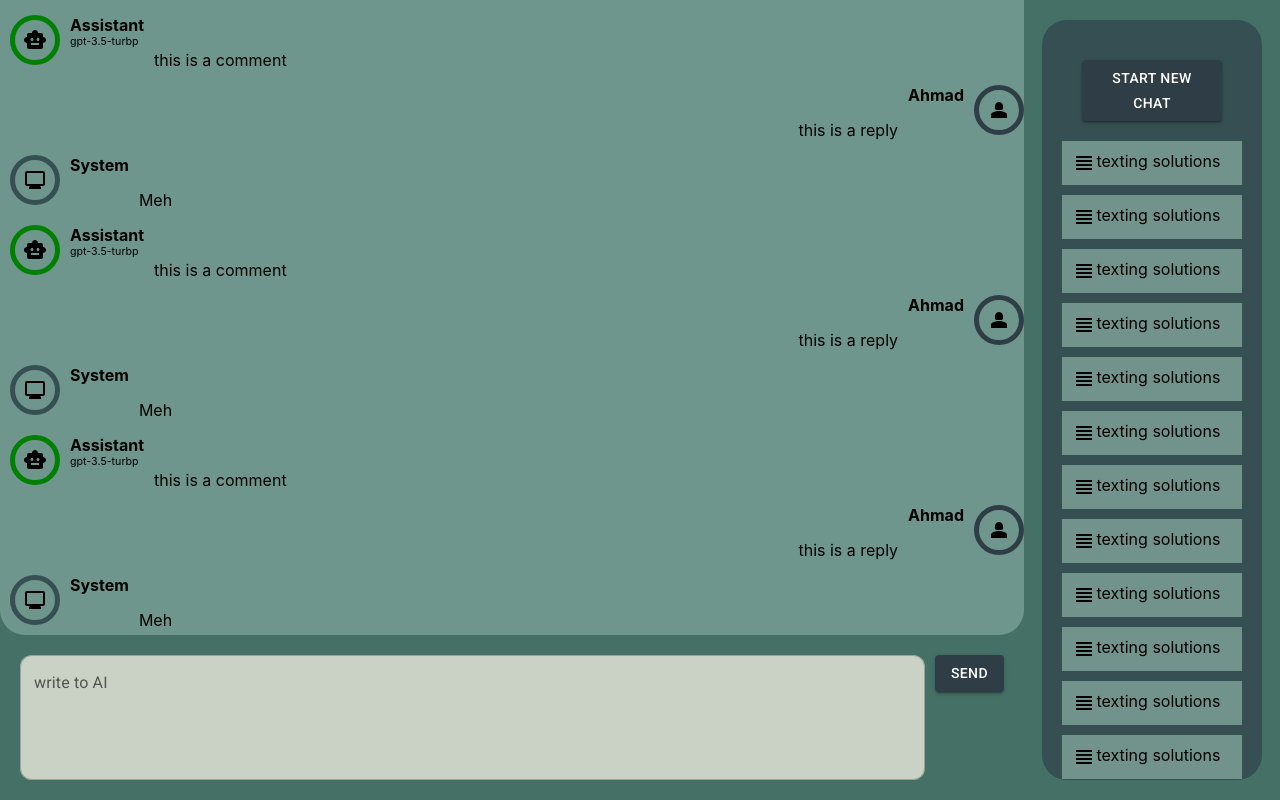
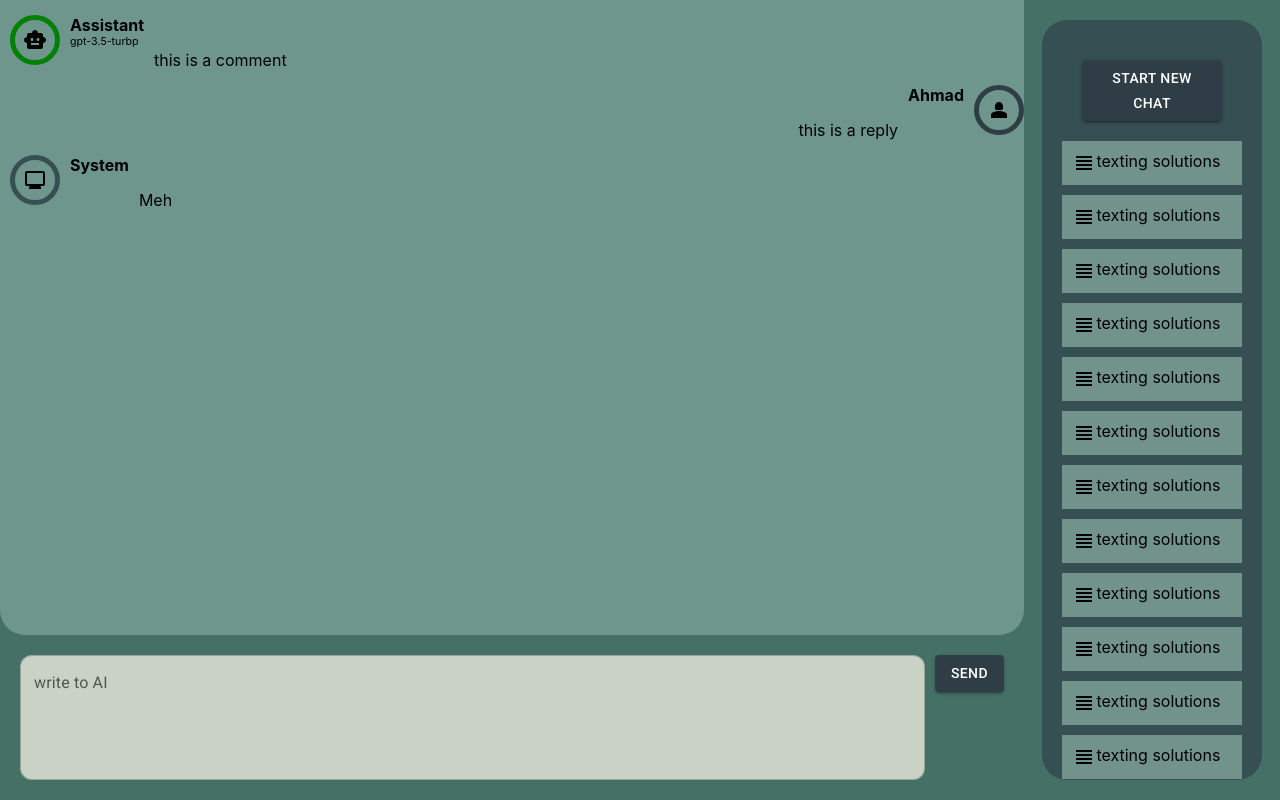
Before and after one commit to ahmad244/Chat-gpt, a React (Create React App) app: page / in a window 1280 px wide. Built offline with nearby package versions, Linux system fonts and the light colour scheme.

Commit message:
added axios and dummy request to Appian

```diff
--- a/package.json
+++ b/package.json
@@ -13,6 +13,7 @@
     "@testing-library/jest-dom": "^5.17.0",
     "@testing-library/react": "^13.4.0",
     "@testing-library/user-event": "^13.5.0",
+    "axios": "^1.5.0",
     "gh-pages": "^6.0.0",
     "react": "^18.2.0",
     "react-dom": "^18.2.0",
--- a/src/components/ChatSecion.css
+++ b/src/components/ChatSecion.css
@@ -1,6 +1,7 @@
 .ChatSecion {
   overflow: auto;
-  grid-area: 1 /1 /1 /1;
+  grid-column: span 1;
+  grid-row: span 1;
   background-color: #6e968c;
   border-radius: 0 0 25px 25px;
 }
--- a/src/components/ChatSecion.js
+++ b/src/components/ChatSecion.js
@@ -3,66 +3,43 @@ import "./ChatSecion.css";
 import ChatItem from "./ChatItem";
 
 class ChatSecion extends React.Component {
+  constructor(props) {
+    super(props);
+    this.state = {
+      chatItems: [
+        // Initial chat items
+        {
+          name: "Assistant",
+          model: "gpt-3.5-turbp",
+          comment: "this is a comment",
+        },
+        { name: "Ahmad", comment: "this is a reply" },
+        { name: "System", comment: "Meh" },
+        // ... other initial chat items ...
+      ],
+    };
+  }
+
+  // Function to add a new chat item
+  addChatItem = (newChatItem) => {
+    this.setState((prevState) => ({
+      chatItems: [...prevState.chatItems, newChatItem],
+    }));
+  };
+
   render() {
+    const { chatItems } = this.state;
+
     return (
-
-     <div className="ChatSecion">
-
-<ChatItem name="Assistant" model="gpt-3.5-turbp" comment="this is a comment"/>
-        <ChatItem name="Ahmad" comment="this is a reply"/>
-        <ChatItem name="System" comment="Meh"/>
-        <ChatItem name="Assistant" model="gpt-3.5-turbp" comment="this is a comment"/>
-        <ChatItem name="Ahmad" comment="this is a reply"/>
-        <ChatItem name="System" comment="Meh"/>
-        <ChatItem name="Assistant" model="gpt-3.5-turbp" comment="this is a comment"/>
-        <ChatItem name="Ahmad" comment="this is a reply"/>
-        <ChatItem name="System" comment="Meh"/>
-        <ChatItem name="Assistant" model="gpt-3.5-turbp" comment="this is a comment"/>
-        <ChatItem name="Ahmad" comment="this is a reply"/>
-        <ChatItem name="System" comment="Meh"/>
-        <ChatItem name="Assistant" model="gpt-3.5-turbp" comment="this is a comment"/>
-        <ChatItem name="Ahmad" comment="this is a reply"/>
-        <ChatItem name="System" comment="Meh"/>
-        <ChatItem name="Assistant" model="gpt-3.5-turbp" comment="this is a comment"/>
-        <ChatItem name="Ahmad" comment="this is a reply"/>
-        <ChatItem name="System" comment="Meh"/>
-<ChatItem name="Assistant" model="gpt-3.5-turbp" comment="this is a comment"/>
-        <ChatItem name="Ahmad" comment="this is a reply"/>
-        <ChatItem name="System" comment="Meh"/>
-        <ChatItem name="Assistant" model="gpt-3.5-turbp" comment="this is a comment"/>
-        <ChatItem name="Ahmad" comment="this is a reply"/>
-        <ChatItem name="System" comment="Meh"/>
-        <ChatItem name="Assistant" model="gpt-3.5-turbp" comment="this is a comment"/>
-        <ChatItem name="Ahmad" comment="this is a reply"/>
-        <ChatItem name="System" comment="Meh"/>
-        <ChatItem name="Assistant" model="gpt-3.5-turbp" comment="this is a comment"/>
-        <ChatItem name="Ahmad" comment="this is a reply"/>
-        <ChatItem name="System" comment="Meh"/>
-        <ChatItem name="Assistant" model="gpt-3.5-turbp" comment="this is a comment"/>
-        <ChatItem name="Ahmad" comment="this is a reply"/>
-        <ChatItem name="System" comment="Meh"/>
-        <ChatItem name="Assistant" model="gpt-3.5-turbp" comment="this is a comment"/>
-        <ChatItem name="Ahmad" comment="this is a reply"/>
-        <ChatItem name="System" comment="Meh"/>
-<ChatItem name="Assistant" model="gpt-3.5-turbp" comment="this is a comment"/>
-        <ChatItem name="Ahmad" comment="this is a reply"/>
-        <ChatItem name="System" comment="Meh"/>
-        <ChatItem name="Assistant" model="gpt-3.5-turbp" comment="this is a comment"/>
-        <ChatItem name="Ahmad" comment="this is a reply"/>
-        <ChatItem name="System" comment="Meh"/>
-        <ChatItem name="Assistant" model="gpt-3.5-turbp" comment="this is a comment"/>
-        <ChatItem name="Ahmad" comment="this is a reply"/>
-        <ChatItem name="System" comment="Meh"/>
-        <ChatItem name="Assistant" model="gpt-3.5-turbp" comment="this is a comment"/>
-        <ChatItem name="Ahmad" comment="this is a reply"/>
-        <ChatItem name="System" comment="Meh"/>
-        <ChatItem name="Assistant" model="gpt-3.5-turbp" comment="this is a comment"/>
-        <ChatItem name="Ahmad" comment="this is a reply"/>
-        <ChatItem name="System" comment="Meh"/>
-        <ChatItem name="Assistant" model="gpt-3.5-turbp" comment="this is a comment"/>
-        <ChatItem name="Ahmad" comment="this is a reply"/>
-        <ChatItem name="System" comment="Meh"/>
-
+      <div className="ChatSecion">
+        {chatItems.map((item, index) => (
+          <ChatItem
+            key={index}
+            name={item.name}
+            model={item.model}
+            comment={item.comment}
+          />
+        ))}
       </div>
     );
   }
--- a/src/components/ChatUserInputSec.css
+++ b/src/components/ChatUserInputSec.css
@@ -5,5 +5,6 @@
   margin: 20px;
   justify-content: space-around;
   border-radius: 20px;
-  grid-area: 2 / 1 / 2/ 1;
+  grid-column: span 1;
+  grid-row: span 1;
 }
--- a/src/components/ChatUserInputSec.js
+++ b/src/components/ChatUserInputSec.js
@@ -1,9 +1,38 @@
 import * as React from "react";
 import Button from "@mui/material/Button";
 import { TextField } from "@mui/material";
+import axios from "axios";
 import "./ChatUserInputSec.css";
 
 class ChatUserInputSec extends React.Component {
+  handleClick = () => {
+    // Set the headers for the API key
+    const config = {
+      headers: {
+        "Appian-API-Key":
+          "eyJ0eXAiOiJKV1QiLCJhbGciOiJIUzI1NiJ9.eyJzdWIiOiI1NTY0NTU4Mi1kYzJlLTRkNmYtYWQ3YS02NGJiNTc1ZTBkYWQifQ.qvBFLvd3S9LQivUGaKo1agqb1X5ZTBHPyVFI8VqBgmU", // Replace "your-api-key" with your actual API key
+      },
+    };
+
+    // Make API call using axios with the headers
+    axios
+      .post(
+        "https://hjpt.appian.community/suite/webapi/call-gpt",
+        { dummyQueryParam: 123 },
+        config
+      )
+      .then((response) => {
+        // Handle the response from the API
+        const alteredResponse = response.data.choices[0].message;
+        alteredResponse["name"] = "React user name";
+        console.log(alteredResponse);
+      })
+      .catch((error) => {
+        // Handle any errors that occurred during the API call
+        console.error(error);
+      });
+  };
+
   render() {
     return (
       <div className="ChatUserInputSec">
@@ -12,11 +41,15 @@ class ChatUserInputSec extends React.Component {
           id="outlined-multiline-flexible"
           label="write to AI"
           multiline
-          InputProps={{ sx: { borderRadius: 3 ,backgroundColor:"#cad2c5"} }}
+          InputProps={{ sx: { borderRadius: 3, backgroundColor: "#cad2c5" } }}
           rows={4}
         />
 
-        <Button style={{backgroundColor:"#2f3e46"}} variant="contained">
+        <Button
+          onClick={this.handleClick} // Call the handleClick function when the button is clicked
+          style={{ backgroundColor: "#2f3e46" }}
+          variant="contained"
+        >
           Send
         </Button>
       </div>
--- a/src/components/MainContainer.css
+++ b/src/components/MainContainer.css
@@ -22,7 +22,7 @@
 @media (max-width: 600px) {
   .MainContainer {
     grid-template-columns: 1fr; /* Change to a single column layout */
-    grid-template-rows: auto; /* Let rows adjust based on content */
+    grid-template-rows: 500px 200px 0px 400px; /* Let rows adjust based on content */
   }
 }
 
--- a/src/components/SideBar.css
+++ b/src/components/SideBar.css
@@ -10,3 +10,9 @@
   flex-direction: column;
   border-radius: 25px;
 }
+
+@media (max-width: 600px) {
+  .SideBar {
+    order: 3;
+  }
+}
```
Also changed, not shown: src/App.js (+7 -5 lines), src/components/HistorySection.css (line endings or trailing spaces), 1 other file (tests, documents, lock files or other folders).
